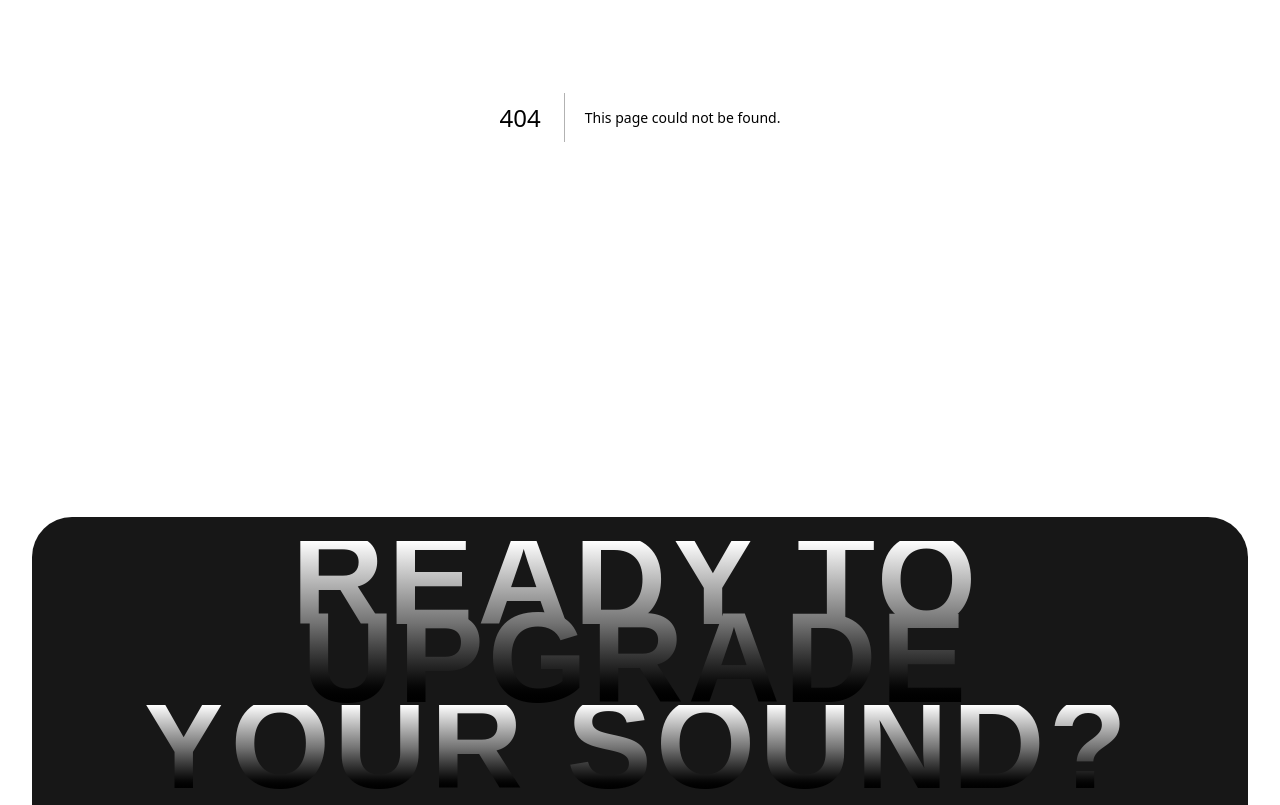
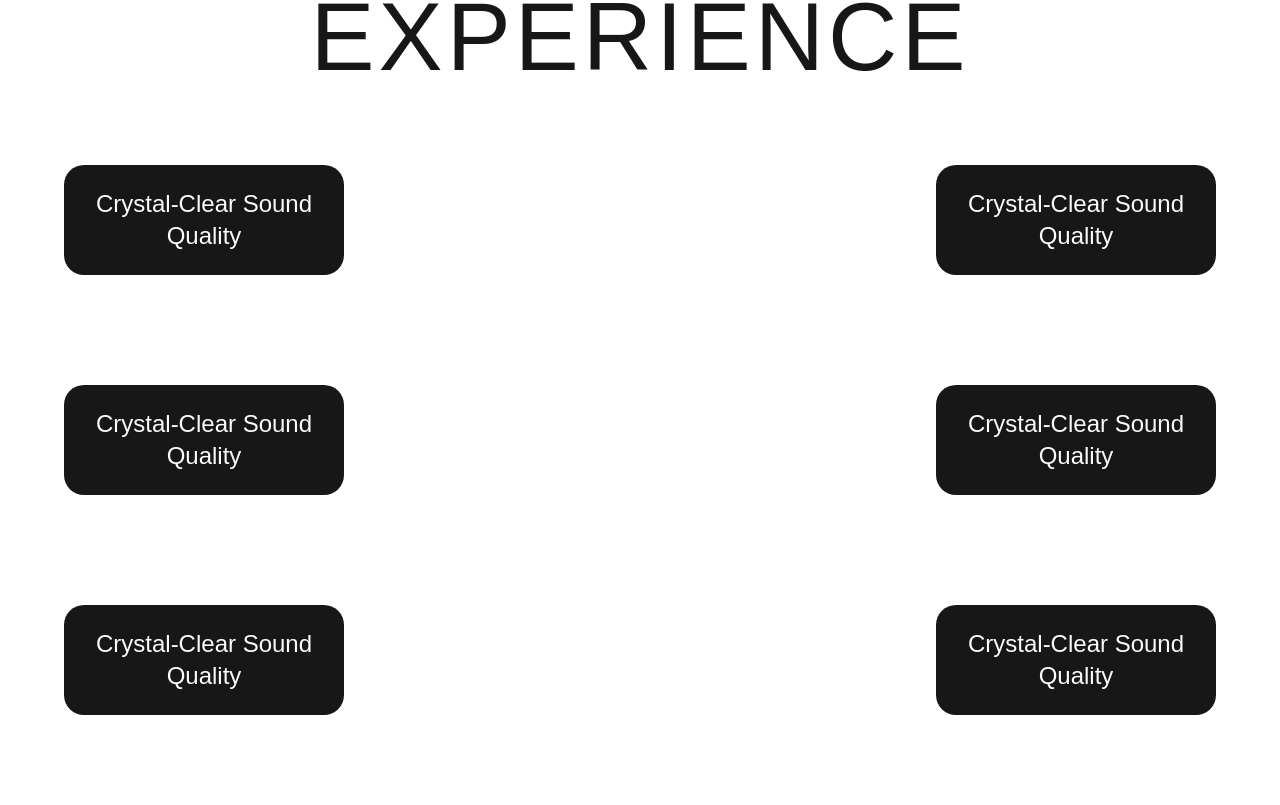
Before and after one commit to Maryammuhammadafzal/headphones-Landing-Page, a Next.js app: page /features in a window 1280 px wide. Before the commit this address had no page. Shown: the part 1275-2080 px from the top of the page. Built offline with nearby package versions, Linux system fonts and the light colour scheme; a web font is replaced by a local one.

Commit message:
creating features section

```diff
--- /dev/null
+++ b/src/app/features/page.jsx
@@ -0,0 +1,43 @@
+import React from "react";
+
+const FeaturesPage = () => {
+  return (
+    <div className="flex w-full justify-center  md:py-20 sm:py-14 xs:py-10 2xs:py-5 py-3 min-h-screen">
+      <div className="lg:w-[90%] w-full h-auto flex justify-center items-center flex-col md:gap-10 sm:gap-6 gap-3">
+        <h2 className="text-primary xl:text-8xl lg:text-[84px] md:text-[64px] sm:text-[56px] xs:text-[38px] 2xs:text-3xl max-2xs:leading-5 3xs:text-2xl text-xl uppercase text-center letter-spacing font-mono">
+          The Ultimate Listening Experience
+        </h2>
+
+        <div className="w-full h-full flex justify-center py-10 items-center">
+          <div className="w-full h-auto grid grid-cols-2 gap-[110px] mx-auto  text-primary-foreground text-2xl font-sans justify-between items-center">
+            <div className="flex justify-start flex-col gap-[110px] items-start">
+              <div className="w-[280px] h-[110px] bg-primary flex justify-center items-center text-center rounded-[20px]">
+                Crystal-Clear Sound Quality
+              </div>
+              <div className="w-[280px] h-[110px] bg-primary flex justify-center items-center text-center rounded-[20px]">
+                Crystal-Clear Sound Quality
+              </div>
+              <div className="w-[280px] h-[110px] bg-primary flex justify-center items-center text-center rounded-[20px]">
+                Crystal-Clear Sound Quality
+              </div>
+            </div>
+
+            <div className="flex justify-end flex-col gap-[110px] items-end">
+              <div className="w-[280px] h-[110px] bg-primary flex justify-center items-center text-center rounded-[20px]">
+                Crystal-Clear Sound Quality
+              </div>
+              <div className="w-[280px] h-[110px] bg-primary flex justify-center items-center text-center rounded-[20px]">
+                Crystal-Clear Sound Quality
+              </div>
+              <div className="w-[280px] h-[110px] bg-primary flex justify-center items-center text-center rounded-[20px]">
+                Crystal-Clear Sound Quality
+              </div>
+            </div>
+          </div>
+        </div>
+      </div>
+    </div>
+  );
+};
+
+export default FeaturesPage;
--- a/src/app/hero/page.tsx
+++ b/src/app/hero/page.tsx
@@ -15,7 +15,7 @@ const HeroPage = () => {
     return () => window.removeEventListener('scroll', handleScroll);
   }, []);
 
-  const scale = Math.max(0.5, 1 - offset / 1000);
+  const scale = Math.min(1.2, 1 + offset / 1000);
   return (
     <div className='w-full relative min-h-screen flex items-center p-6 flex-col'>
       <div className="w-full flex flex-col gap-6 justify-center items-center h-auto">
@@ -29,11 +29,11 @@ const HeroPage = () => {
               <h2 className='gradient-title xl:text-[231px] lg:text-[200px] lg:leading-[130px] md:text-[140px] md:leading-[110px] sm:text-[110px] sm:leading-[90px] xs:text-[84px] xs:leading-[70px] text-[64px] leading-[50px] min-[350px]:text-[64px] min-[350px]:leading-[64px] min-[280px]:text-[48px] min-[280px]:leading-[48px] font-mono uppercase xl:leading-[150px] letter-spacing'>HEADPHONES</h2>
               <p className='xl:text-6xl lg:text-5xl md:text-4xl sm:text-3xl xs:text-2xl text-xl text-primary-foreground text-center font-sans'>Experience Sound Like Never Before</p>
               <div
-                // style={{
-                //   transform: `${offset > 0 ? 'translateY(500px)' : 'translateY(0px)'
-                //     }`,
-                //   transition: 'transform 0.5s linear'
-                // }}
+                style={{
+                  transform: `${offset > 0 ? `translateY(1200px) scale(${scale})` : 'translateY(0px)'
+                    }`,
+                  transition: 'transform 0.5s linear'
+                }}
                 className='absolute mx-auto xs:top-0 top-20 sm:w-[620px] z-50 w-full 2xs:h-[400px] 3xs:h-[350px] h-auto xs:h-[480px]  sm:h-[540px]'>
 
                 <Image
--- a/src/app/page.tsx
+++ b/src/app/page.tsx
@@ -3,10 +3,12 @@ import TestimonialPage from "./testimonial/page";
 import WorkPage from "./work/page";
 import HighlightPage from "./highlights/page";
 import DifferentPage from "./different/page";
+import FeaturesPage from "./features/page";
 
 export default function Home() {
   return (
 <div className="w-full h-auto overflow-hidden p-8 relative">
+  <FeaturesPage/>
   <HighlightPage/>
   <DifferentPage/>
   <WorkPage/>
```
